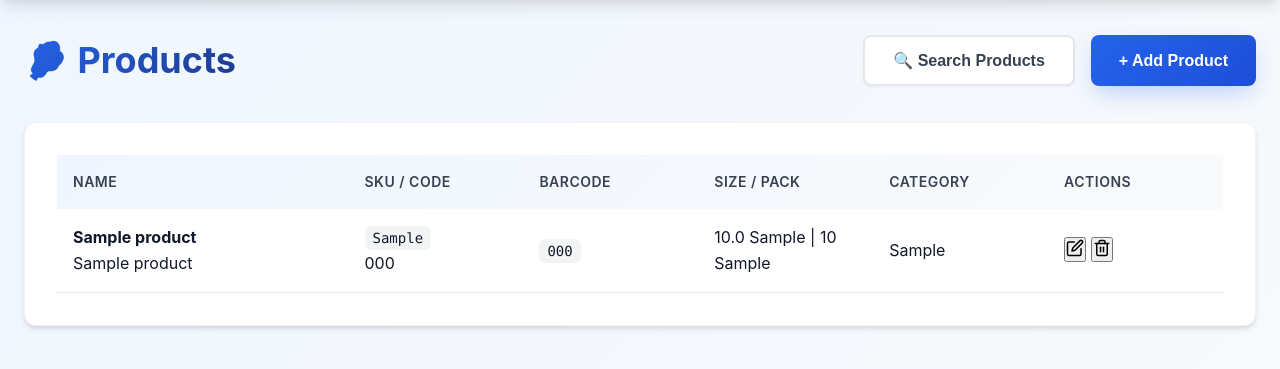
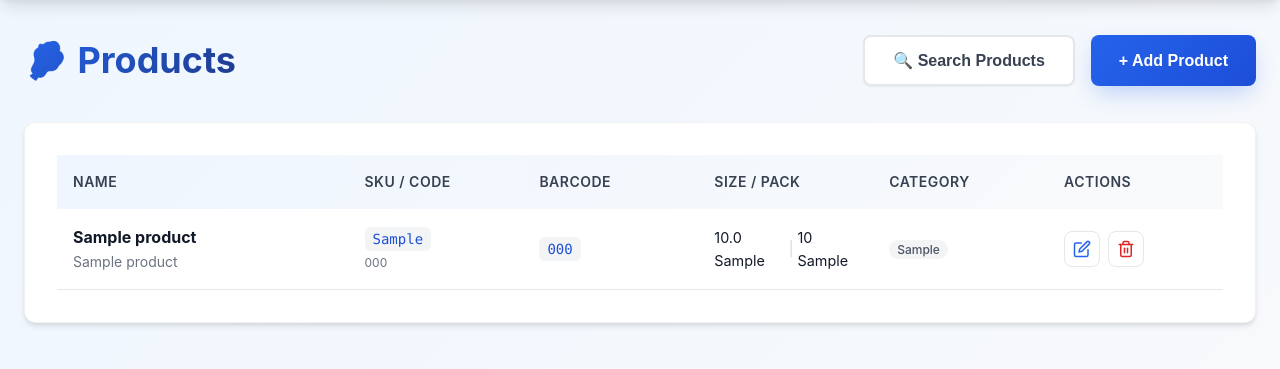
Before and after one commit to hanamesfin/beshgebeya-app, a Flask app: page /products in a window 1280 px wide. Shown: the part 88-457 px from the top of the page. Run offline with Flask 3, Linux system fonts and the light colour scheme; a user stored in the database is signed in; tables that the repository leaves empty hold one stand-in row (values such as "Sample post"); parts of the project's set-up code (start-up, migrations or seed data) failed here and were passed over.

Commit message:
Update UI aesthetics for tables and action buttons

```diff
--- a/static/css/style.css
+++ b/static/css/style.css
@@ -125,7 +125,7 @@ main {
 
 .navbar.shrink {
     padding: var(--header-padding-min) 0;
-    box-shadow: 0 1px 6px rgba(0,0,0,0.08);
+    box-shadow: 0 1px 6px rgba(0, 0, 0, 0.08);
 }
 
 .navbar.is-fixed {
@@ -156,7 +156,7 @@ main {
 
 .logo-subtitle {
     font-size: 0.875rem;
-    color: rgba(255,255,255,0.9);
+    color: rgba(255, 255, 255, 0.9);
     transition: font-size 220ms ease, opacity 220ms ease;
 }
 
@@ -210,7 +210,7 @@ main {
 }
 
 .nav-links a:hover {
-    background: rgba(255,255,255,0.15);
+    background: rgba(255, 255, 255, 0.15);
     transform: translateY(-2px);
 }
 
@@ -262,7 +262,7 @@ main {
     max-width: 450px;
     width: 100%;
     backdrop-filter: blur(10px);
-    border: 1px solid rgba(255,255,255,0.2);
+    border: 1px solid rgba(255, 255, 255, 0.2);
 }
 
 .auth-logo {
@@ -411,7 +411,7 @@ main {
     left: -100%;
     width: 100%;
     height: 100%;
-    background: linear-gradient(90deg, transparent, rgba(255,255,255,0.2), transparent);
+    background: linear-gradient(90deg, transparent, rgba(255, 255, 255, 0.2), transparent);
     transition: left 0.5s;
 }
 
@@ -530,6 +530,7 @@ main {
         transform: translateX(400px);
         opacity: 0;
     }
+
     to {
         transform: translateX(0);
         opacity: 1;
@@ -560,6 +561,7 @@ main {
         transform: translateY(-20px);
         opacity: 0;
     }
+
     to {
         transform: translateY(0);
         opacity: 1;
@@ -646,7 +648,7 @@ main {
 
 .metric-icon {
     font-size: 3rem;
-    filter: drop-shadow(0 4px 8px rgba(0,0,0,0.1));
+    filter: drop-shadow(0 4px 8px rgba(0, 0, 0, 0.1));
 }
 
 .metric-content h3 {
@@ -676,7 +678,7 @@ main {
     border-radius: var(--radius-lg);
     box-shadow: var(--shadow-md);
     margin-bottom: var(--space-xl);
-    border: 1px solid rgba(0,0,0,0.05);
+    border: 1px solid rgba(0, 0, 0, 0.05);
     transition: all var(--transition-base);
 }
 
@@ -748,18 +750,91 @@ main {
     border-radius: var(--radius-sm);
     font-family: 'Monaco', 'Courier New', monospace;
     font-size: 0.875rem;
+    color: var(--blue-700);
 }
 
-.row-warning {
-    background: var(--yellow-light) !important;
+/* Action Buttons in Table */
+.action-buttons {
+    display: flex;
+    gap: var(--space-sm);
+    justify-content: flex-start;
 }
 
-.row-expiring {
-    background: var(--orange-light) !important;
+.btn-action {
+    display: flex;
+    align-items: center;
+    justify-content: center;
+    width: 36px;
+    height: 36px;
+    border-radius: var(--radius-md);
+    border: 1px solid var(--gray-200);
+    background: white;
+    cursor: pointer;
+    transition: all var(--transition-base);
+    padding: 0;
 }
 
-.row-expired {
-    background: #FEE2E2 !important;
+.btn-action svg {
+    transition: all var(--transition-base);
+}
+
+.btn-action-edit {
+    color: var(--primary-blue);
+}
+
+.btn-action-edit:hover {
+    background: var(--blue-50);
+    border-color: var(--primary-blue);
+    transform: translateY(-2px);
+    box-shadow: 0 4px 6px -1px rgba(37, 99, 235, 0.2);
+}
+
+.btn-action-delete {
+    color: var(--primary-red);
+}
+
+.btn-action-delete:hover {
+    background: #FEE2E2;
+    border-color: var(--primary-red);
+    transform: translateY(-2px);
+    box-shadow: 0 4px 6px -1px rgba(220, 38, 38, 0.2);
+}
+
+/* Table Cell Content */
+.product-name-cell {
+    display: flex;
+    flex-direction: column;
+}
+
+.local-name {
+    font-size: 0.875rem;
+    color: var(--gray-500);
+}
+
+.specs-cell {
+    display: flex;
+    align-items: center;
+    gap: var(--space-xs);
+    font-size: 0.9rem;
+}
+
+.specs-cell .divider {
+    color: var(--gray-300);
+}
+
+.small-text {
+    font-size: 0.75rem;
+    color: var(--gray-500);
+    margin-top: 2px;
+}
+
+.category-badge {
+    background: var(--gray-100);
+    color: var(--gray-600);
+    padding: 2px 8px;
+    border-radius: var(--radius-full);
+    font-size: 0.75rem;
+    font-weight: 500;
 }
 
 .text-danger {
@@ -832,8 +907,17 @@ main {
 }
 
 @keyframes pulse {
-    0%, 100% { opacity: 1; transform: scale(1); }
-    50% { opacity: 0.8; transform: scale(1.05); }
+
+    0%,
+    100% {
+        opacity: 1;
+        transform: scale(1);
+    }
+
+    50% {
+        opacity: 0.8;
+        transform: scale(1.05);
+    }
 }
 
 /* =====================
@@ -999,8 +1083,13 @@ main {
 }
 
 @keyframes fadeIn {
-    from { opacity: 0; }
-    to { opacity: 1; }
+    from {
+        opacity: 0;
+    }
+
+    to {
+        opacity: 1;
+    }
 }
 
 @keyframes scaleIn {
@@ -1008,6 +1097,7 @@ main {
         transform: scale(0.9);
         opacity: 0;
     }
+
     to {
         transform: scale(1);
         opacity: 1;
@@ -1064,7 +1154,7 @@ footer {
     bottom: 0;
     z-index: 800;
     transform: translateY(100%);
-    transition: transform 260ms cubic-bezier(.2,.9,.2,1);
+    transition: transform 260ms cubic-bezier(.2, .9, .2, 1);
     will-change: transform;
     pointer-events: none;
 }
```
